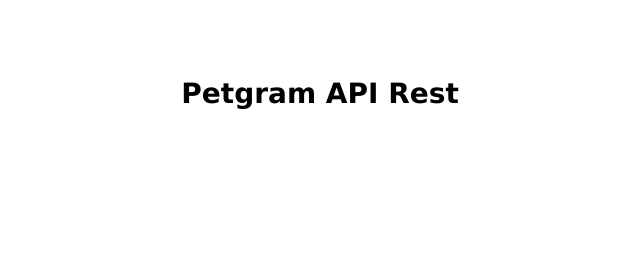
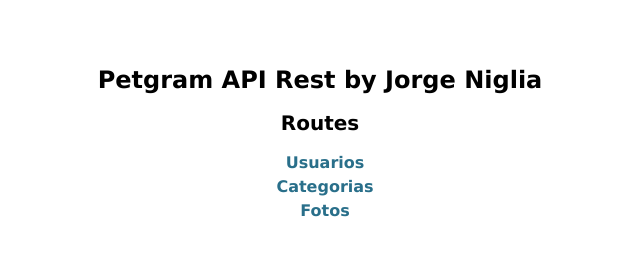
Before and after one commit to nilia2020/petgram-server, a website: page public/index.html in a window 1280 px wide. Shown: the whole page, without its empty margins (320-960 px from the left). Drawn offline with Linux system fonts and the light colour scheme.

Commit message:
index.html improved

```diff
--- a/public/index.html
+++ b/public/index.html
@@ -16,7 +16,19 @@
 	</head>
 	<body>
 		<main>
-			<h1>Petgram API Rest</h1>
+			<h1>Petgram API Rest by Jorge Niglia</h1>
+			<h2>Routes</h2>
+			<ul>
+				<li>
+					<a href="/api/user/seeusers"> Usuarios </a>
+				</li>
+				<li>
+					<a href="/api/categories/seeall"> Categorias </a>
+				</li>
+				<li>
+					<a href="/api/photos/seeall"> Fotos </a>
+				</li>
+			</ul>
 		</main>
 	</body>
 </html>
--- a/public/stylesheets/style.css
+++ b/public/stylesheets/style.css
@@ -1,12 +1,33 @@
 body {
+	box-sizing: border-box;
+	margin: 0 0;
+	padding: 0 0;
 	padding: 50px;
 	font: 14px "Lucida Grande", Helvetica, Arial, sans-serif;
 }
 
 h1 {
 	text-align: center;
+	font-size: 24px;
+}
+
+h2 {
+	text-align: center;
+	font-size: 20px;
+}
+
+ul {
+	text-align: center;
+}
+li {
+	list-style: none;
+	font-size: 16px;
+	line-height: 150%;
+	margin-left: -30px;
 }
 
 a {
-	color: #00b7ff;
+	color: #296f8a;
+	text-decoration: none;
+	font-weight: 600;
 }
```
